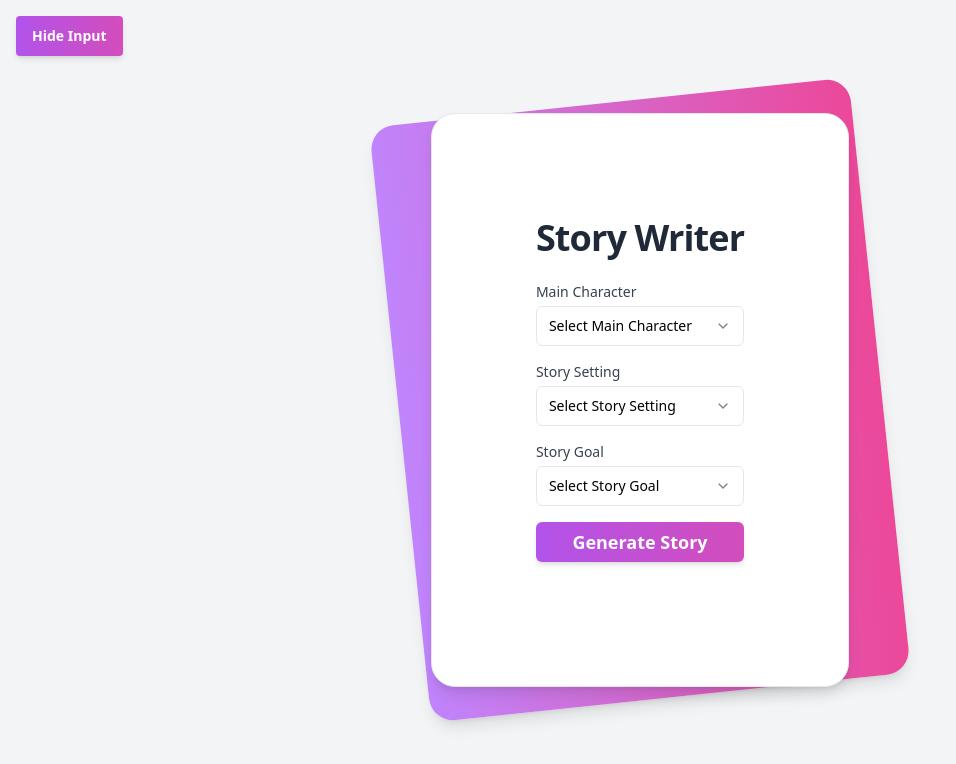
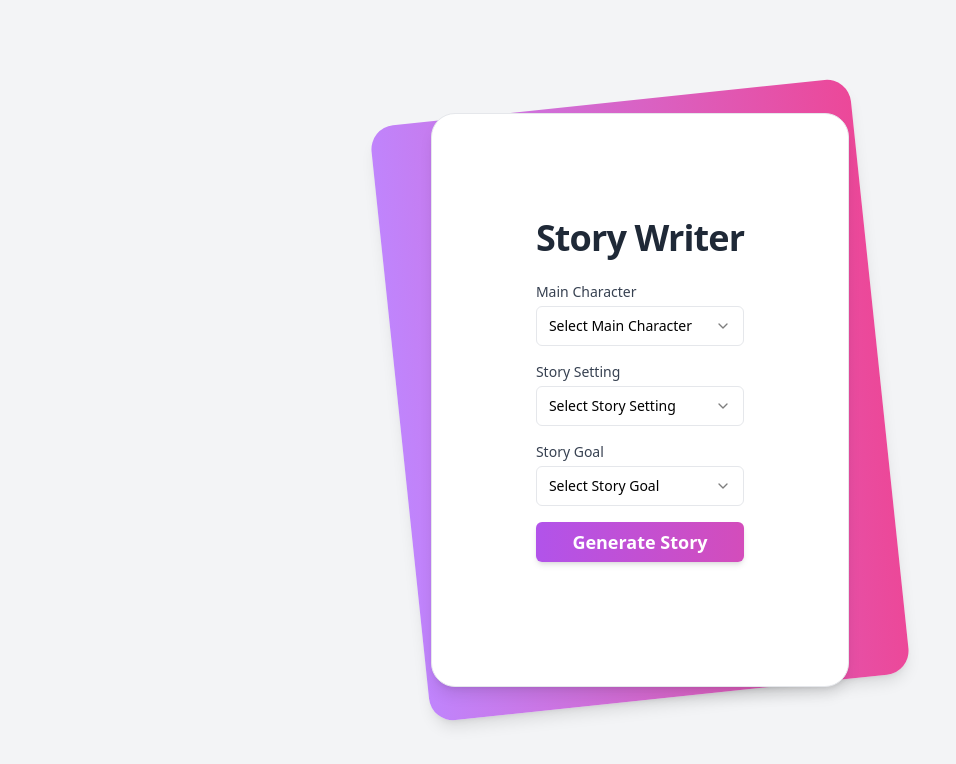
Before and after one commit to gauravdhiman/llm-story-writing-app, a Next.js app: page / in a window 1280 px wide. Shown: the top 764 px of the page, without its empty margins (0-956 px from the left). Built offline with nearby package versions, Linux system fonts and the light colour scheme.

Commit message:
allow user to hide / show the input card, once story is generated

```diff
--- a/src/pages/index.tsx
+++ b/src/pages/index.tsx
@@ -132,6 +132,8 @@ export default function Home() {
   const [isLoading, setIsLoading] = useState(false);
   const [inputCardVisible, setInputCardVisible] = useState(true);
 
+  const [isStoryGenerated, setIsStoryGenerated] = useState(false);
+
   const handleSubmit = async (e: React.FormEvent<HTMLFormElement>) => {
     e.preventDefault();
     if (
@@ -150,7 +152,8 @@ export default function Home() {
       );
       if (response.data && response.data.story) {
         setGeneratedStory({ story: response.data.story });
-        setInputCardVisible(false); // Hide input card after story generation
+        setInputCardVisible(false);
+        setIsStoryGenerated(true); // Set story generated state to true
       } else {
         throw new Error("Invalid response format");
       }
@@ -231,11 +234,13 @@ export default function Home() {
 
   return (
     <div className="min-h-screen bg-gray-100 py-6 flex flex-col justify-center sm:py-12">
-      <ToggleButton
-        onClick={() => setInputCardVisible(!inputCardVisible)}
-        isVisible={inputCardVisible}
-      />
-      {inputCardVisible && (
+      {isStoryGenerated && (
+        <ToggleButton
+          onClick={() => setInputCardVisible(!inputCardVisible)}
+          isVisible={inputCardVisible}
+        />
+      )}
+      {(inputCardVisible || !isStoryGenerated) && (
         <div className="relative py-3 px-4 sm:px-6 lg:px-8 max-w-6xl mx-auto">
           <div className="absolute inset-0 bg-gradient-to-r from-purple-400 to-pink-500 shadow-lg transform -skew-y-6 sm:skew-y-0 sm:-rotate-6 sm:rounded-3xl"></div>
           <Card className="relative px-4 py-10 bg-white shadow-lg sm:rounded-3xl sm:p-20 w-full max-w-5xl mx-auto">
```
